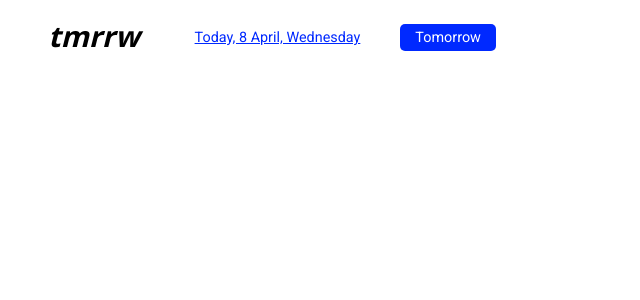
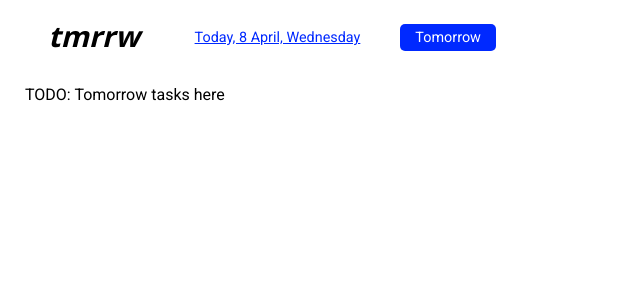
Before and after one commit to tmrrw-team/tmrrw, a Vue app: page /tmrrw in a window 1280 px wide. Shown: the top 300 px of the page, without its empty margins (0-640 px from the left). Built offline with nearby package versions, Linux system fonts and the light colour scheme.

Commit message:
init tomorrow module

```diff
--- a/src/modules/layout/components/AppNav.vue
+++ b/src/modules/layout/components/AppNav.vue
@@ -28,11 +28,11 @@ export default {
 
     const navData = [
       {
-        to: '/',
+        to: { name: 'home' },
         text: `Today, ${todayText}`,
       },
       {
-        to: '/tmrrw',
+        to: { name: 'tomorrow' },
         text: 'Tomorrow',
       },
     ];
--- /dev/null
+++ b/src/modules/tomorrow/components/TomorrowTasks.vue
@@ -0,0 +1,5 @@
+<template>
+  <div class="tomorrow-tasks">
+    TODO: Tomorrow tasks here
+  </div>
+</template>
--- /dev/null
+++ b/src/modules/tomorrow/index.js
@@ -0,0 +1 @@
+export { default as Tomorrow } from './views/Tomorrow';
--- /dev/null
+++ b/src/modules/tomorrow/views/Tomorrow.vue
@@ -0,0 +1,22 @@
+<template>
+  <div class="tomorrow">
+    <TomorrowTasks />
+  </div>
+</template>
+
+<script>
+import TomorrowTasks from '../components/TomorrowTasks';
+
+export default {
+  components: {
+    TomorrowTasks,
+  },
+
+}
+</script>
+
+<style lang="scss" scoped>
+.tomorrow {
+  padding: 10px 25px;
+}
+</style>
--- a/src/router/index.js
+++ b/src/router/index.js
@@ -1,24 +1,22 @@
 import Vue from 'vue'
 import VueRouter from 'vue-router'
 
-import { Home } from '@/modules/dashboard';
+import { Home } from '@/modules/today';
+import { Tomorrow } from '@/modules/tomorrow';
 
 Vue.use(VueRouter)
 
   const routes = [
   {
     path: '/',
-    name: 'Home',
+    name: 'home',
     component: Home
   },
-  // {
-  //   path: '/about',
-  //   name: 'About',
-  //   // route level code-splitting
-  //   // this generates a separate chunk (about.[hash].js) for this route
-  //   // which is lazy-loaded when the route is visited.
-  //   component: () => import(/* webpackChunkName: "about" */ '../views/About.vue')
-  // }
+  {
+    path: '/tmrrw',
+    name: 'tomorrow',
+    component: Tomorrow
+  }
 ]
 
 const router = new VueRouter({
```
Also changed, not shown: src/modules/today/components/TodayTasks.vue (renamed from src/modules/dashboard/components/TodayTasks.vue), src/modules/today/index.js (renamed from src/modules/dashboard/index.js), src/modules/today/views/Home.vue (renamed from src/modules/dashboard/views/Home.vue).
